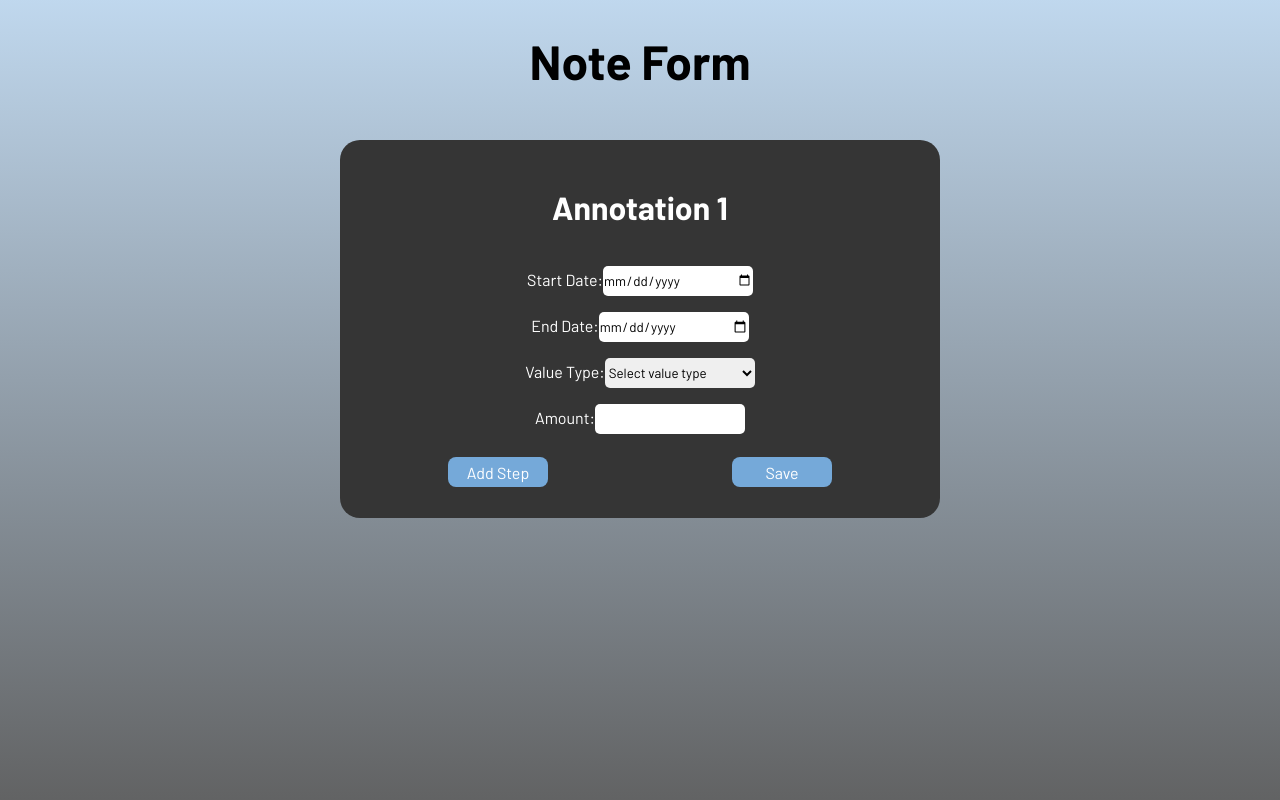
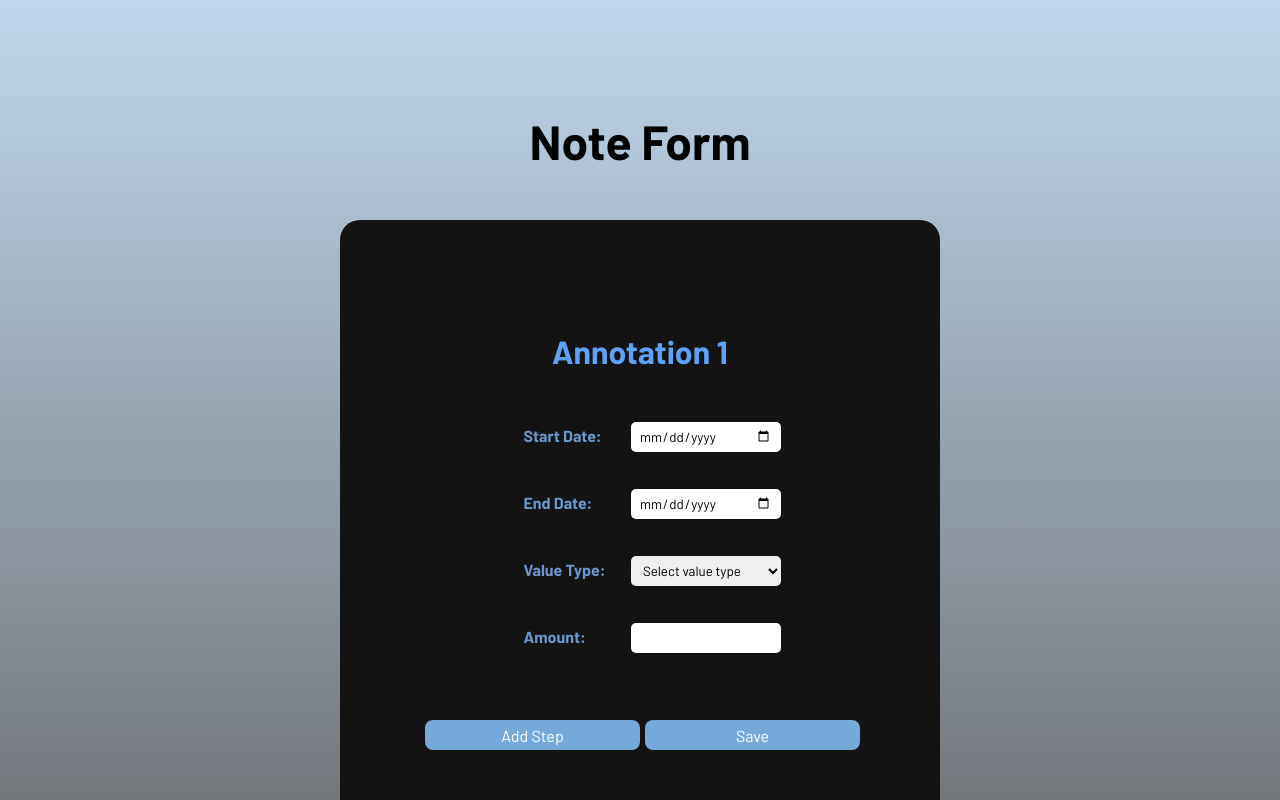
Before and after one commit to LaisaCCAndrade/Note-form, a React (Vite) app: page / in a window 1280 px wide. Shown: the top 800 px of the page. Built offline with nearby package versions, Linux system fonts and the light colour scheme; the HTML template or start-up script is replaced by a standard one.

Commit message:
Note Form

```diff
--- a/src/App.css
+++ b/src/App.css
@@ -7,6 +7,7 @@
 
 .container h1 {
   font-size: 3rem;
+  margin-top: 5rem;
 }
 
 .container h2 {
@@ -17,10 +18,10 @@
 .form {
   width: 90%;
   height: auto;
-  padding: 1rem;
+  padding: 5rem;
   border-radius: 20px;
   margin-top: 50px;
-  background-color: #353535;
+  background-color: #131313;
   margin-bottom: 185px;
 }
 
@@ -33,37 +34,42 @@
 .containerForm h2 {
   text-align: center;
   padding: 2rem;
-  color: #ffffff;
+  color: #5fa1f7;
 }
 
 .containerForm label {
+  display: inline-block;
+  width: 131px;
   font-size: 1rem;
-  padding: 0.5rem;
-  color: #ffffff;
+  font-weight: bold;
+  padding: 1.5rem;
+  color: #6a98ce;
 }
 
-.containerForm label input,
+.containerForm input,
 .containerForm select {
   width: 150px;
   height: 30px;
   border-radius: 5px;
   border: none;
+  padding: 2% 3%;
 }
 
 .buttons {
   display: flex;
   justify-content: space-around;
+  margin-top: 50px;
 }
 
 .buttons button {
-  width: 100px;
+  width: 250px;
   height: 30px;
-  margin: 15px 0;
   color: #ffffff;
   background-color: #75a9d9;
   border: none;
   border-radius: 8px;
   font-size: 1rem;
+  margin-left: 5px;
 }
 
 .buttons button:hover {
@@ -87,10 +93,11 @@
 .list {
   width: 90%;
   height: auto;
-  padding: 1rem;
+  padding: 5rem;
   border-radius: 20px;
-  margin-top: 50px;
-  background-color: #353535;
+  margin-top: 150px;
+  background-color: #131313;
+  margin-bottom: 185px;
   color: #ffffff;
   padding: 2rem;
   list-style-type: none;
@@ -119,12 +126,12 @@ strong {
   flex-direction: column;
   align-items: center;
   justify-content: center;
+  margin-bottom: 84px;
 }
 
 .back {
   background-color: #551007;
   color: #ffffff;
-  margin: 10px auto;
 }
 
 .finish {
--- a/src/App.jsx
+++ b/src/App.jsx
@@ -67,8 +67,8 @@ const MultiStepForm = () => {
           {steps.map((step, index) => (
             <div key={index} className="containerForm">
               <h2>Annotation {index + 1}</h2>
-              <label>
-                Start Date:
+              <div>
+                <label>Start Date:</label>
                 <input
                   type="date"
                   value={step.startDate}
@@ -77,9 +77,9 @@ const MultiStepForm = () => {
                   }
                   required
                 />
-              </label>
-              <label>
-                End Date:
+              </div>
+              <div>
+                <label>End Date:</label>
                 <input
                   type="date"
                   value={step.endDate}
@@ -88,9 +88,10 @@ const MultiStepForm = () => {
                   }
                   required
                 />
-              </label>
-              <label>
-                Value Type:
+              </div>
+
+              <div>
+                <label>Value Type:</label>
                 <select
                   value={step.valueType}
                   onChange={(e) =>
@@ -102,9 +103,10 @@ const MultiStepForm = () => {
                   <option value="Fixed">Fixed</option>
                   <option value="Percentage">Percentage</option>
                 </select>
-              </label>
-              <label>
-                Amount:
+              </div>
+
+              <div>
+                <label>Amount:</label>
                 <input
                   type="number"
                   value={step.amount}
@@ -113,7 +115,8 @@ const MultiStepForm = () => {
                   }
                   required
                 />
-              </label>
+              </div>
+
               {index > 0 && (
                 <button
                   className="removed"
--- a/src/index.css
+++ b/src/index.css
@@ -13,7 +13,7 @@
 body {
   background: linear-gradient(rgb(117, 169, 217, 46%), rgb(0, 0, 0, 63%));
   background-repeat: no-repeat;
+  background-size: cover;
   width: 100%;
-  height: 100vh;
-  max-height: 100%;
+  height: 100%;
 }
```
Also changed, not shown: 1 other file (tests, documents, lock files or other folders).
